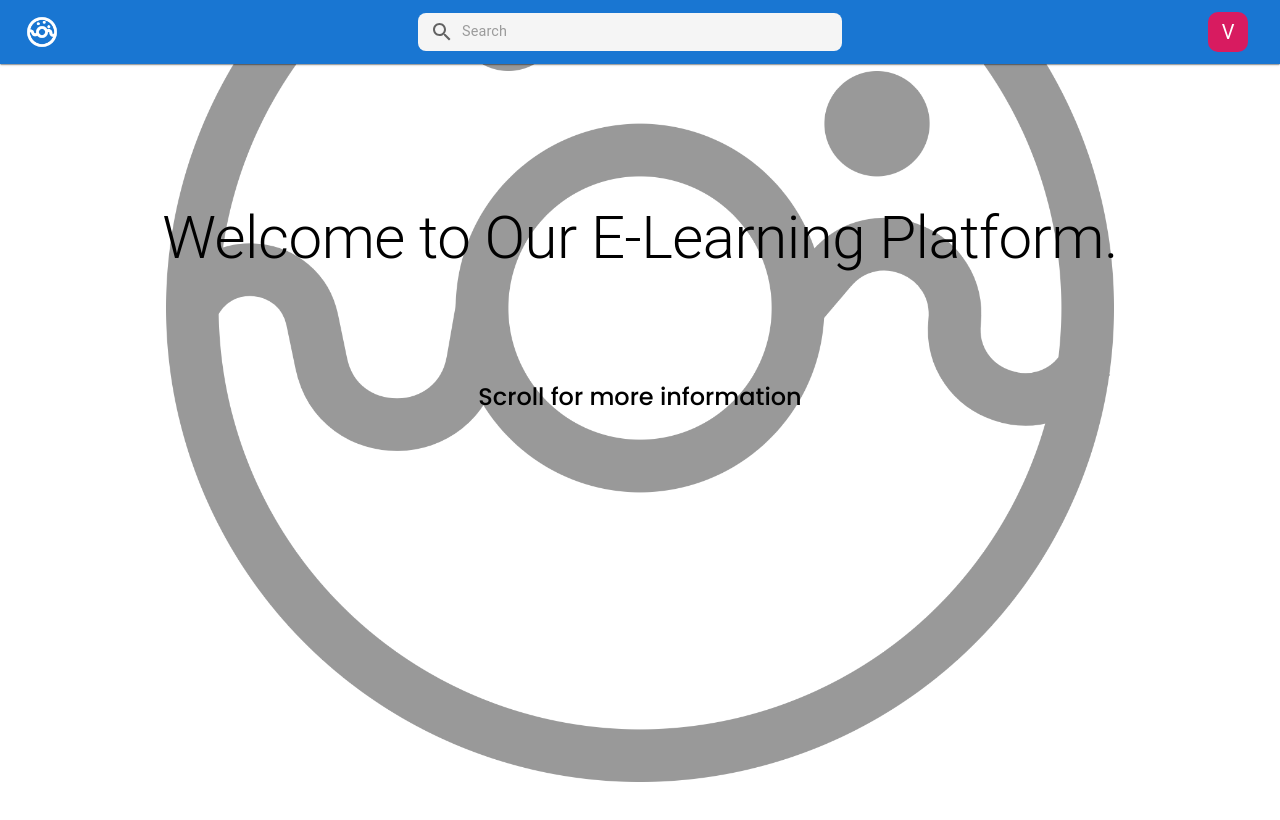
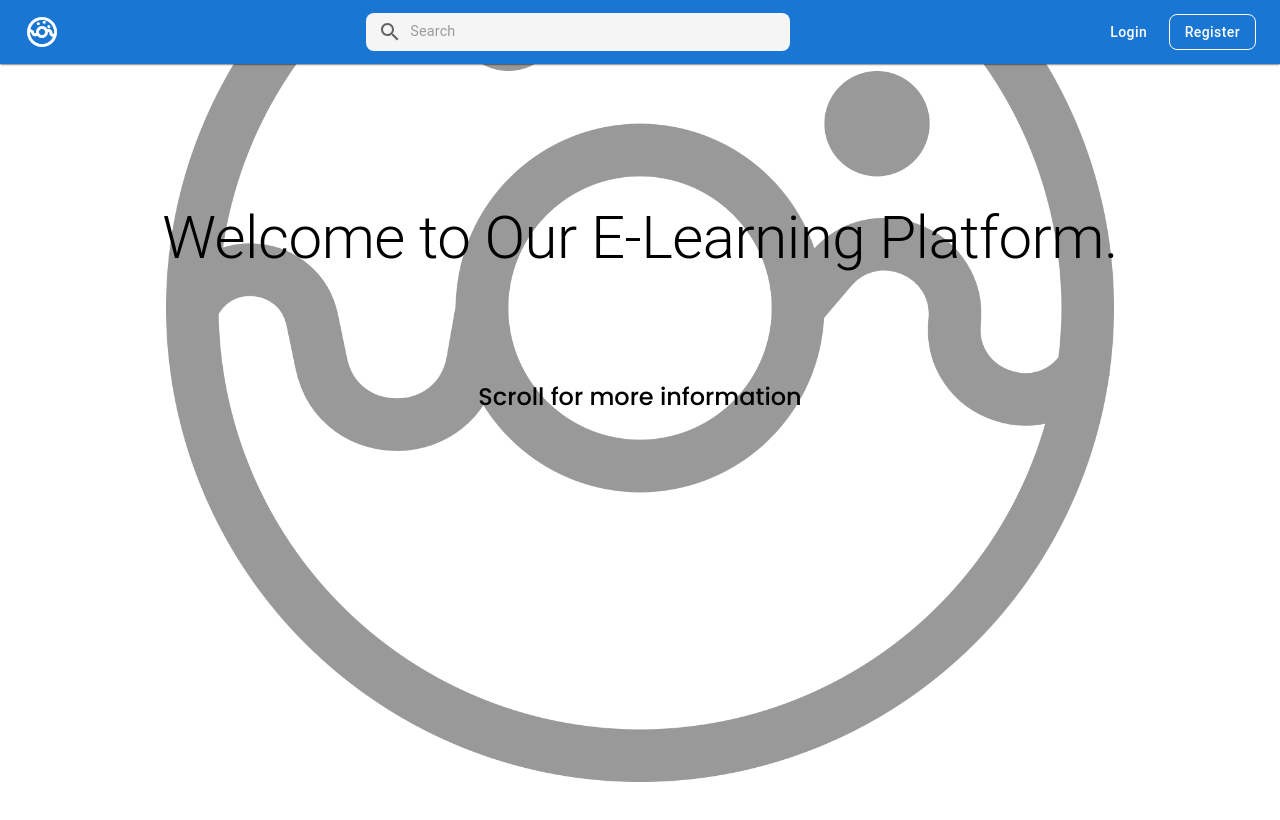
Before and after one commit to vokenboy/ai-elearning-system, a React (Vite) app in the folder ai-elearning-system-fe/: page / in a window 1280 px wide. Shown: the top 820 px of the page. Built offline with nearby package versions, Linux system fonts and the light colour scheme.

Commit message:
Header fix

```diff
--- a/ai-elearning-system-fe/src/api/auth/authAPI.js
+++ b/ai-elearning-system-fe/src/api/auth/authAPI.js
@@ -1,4 +1,4 @@
-const API_BASE_URL = "http://localhost:5000/api/users";
+const API_BASE_URL = "http://localhost:8000/api/users";
 
 export async function registerUser(userData) {
     try {
@@ -38,10 +38,8 @@ export async function loginUser(credentials) {
 
         const data = await response.json();
 
-        // Store token in localStorage
         localStorage.setItem("jwt", data.token);
 
-        // If user data is included in the response, store that too
         if (data.user) {
             localStorage.setItem("user", JSON.stringify(data.user));
         }
--- a/ai-elearning-system-fe/src/components/AiFeedback.jsx
+++ b/ai-elearning-system-fe/src/components/AiFeedback.jsx
@@ -1,9 +1,17 @@
-import { Typography, Paper } from "@mui/material"
+import { Typography, Paper } from "@mui/material";
 
 export default function AIFeedback({ feedback }) {
-  return (
-    <Paper elevation={0} variant="outlined" sx={{ p: 2, bgcolor: "primary.light", color: "primary.contrastText" }}>
-      <Typography variant="body1">{feedback}</Typography>
-    </Paper>
-  )
+    return (
+        <Paper
+            elevation={0}
+            variant="outlined"
+            sx={{
+                p: 2,
+                bgcolor: "primary.light",
+                color: "primary.contrastText",
+            }}
+        >
+            <Typography variant="body1">{feedback}</Typography>
+        </Paper>
+    );
 }
--- a/ai-elearning-system-fe/src/components/Header.jsx
+++ b/ai-elearning-system-fe/src/components/Header.jsx
@@ -9,13 +9,16 @@ import {
     Avatar,
     Paper,
     Popover,
+    Button,
 } from "@mui/material";
 import SearchIcon from "@mui/icons-material/Search";
 import icon from "./icon.png";
 import ProfileMenu from "./ProfileMenu";
+import { useAuth } from "../context/authContext";
 
 const Header = () => {
     const navigate = useNavigate();
+    const { authenticated, user } = useAuth();
     const [anchorEl, setAnchorEl] = useState(null);
 
     const handleAvatarClick = (event) => {
@@ -63,6 +66,29 @@ const Header = () => {
                         />
                     </Paper>
 
+                    <Box sx={{ display: "flex", alignItems: "center", gap: 1 }}>
+                        {!authenticated ? (
+                            <>
+                                <Button
+                                    color="inherit"
+                                    onClick={() => navigate("/login")}
+                                    sx={{ textTransform: "none" }}
+                                >
+                                    Login
+                                </Button>
+                                <Button
+                                    variant="outlined"
+                                    color="inherit"
+                                    onClick={() => navigate("/register")}
+                                    sx={{
+                                        textTransform: "none",
+                                        borderRadius: "8px",
+                                    }}
+                                >
+                                    Register
+                                </Button>
+                            </>
+                        ) : (
                             <IconButton onClick={handleAvatarClick}>
                                 <Avatar
                                     variant="square"
@@ -71,12 +97,16 @@ const Header = () => {
                                         borderRadius: "10px",
                                     }}
                                 >
-                            V
+                                    {user?.name?.charAt(0)?.toUpperCase() ||
+                                        "U"}
                                 </Avatar>
                             </IconButton>
+                        )}
+                    </Box>
                 </Toolbar>
             </AppBar>
 
+            {authenticated && (
                 <Popover
                     open={open}
                     anchorEl={anchorEl}
@@ -95,6 +125,7 @@ const Header = () => {
                 >
                     <ProfileMenu />
                 </Popover>
+            )}
         </>
     );
 };
--- a/ai-elearning-system-fe/src/components/ProfileMenu.jsx
+++ b/ai-elearning-system-fe/src/components/ProfileMenu.jsx
@@ -12,8 +12,18 @@ import {
 import PersonIcon from "@mui/icons-material/Person";
 import GroupAddIcon from "@mui/icons-material/GroupAdd";
 import LogoutIcon from "@mui/icons-material/Logout";
+import { useAuth } from "../context/authContext";
+import { useNavigate } from "react-router-dom";
 
 const ProfileDropDown = () => {
+    const { logout, user } = useAuth();
+    const navigate = useNavigate();
+
+    const handleLogout = () => {
+        logout();
+        navigate("/login");
+    };
+
     return (
         <Paper
             elevation={6}
@@ -45,13 +55,13 @@ const ProfileDropDown = () => {
                         fontSize: "1.5rem",
                     }}
                 >
-                    V
+                    {user?.name?.charAt(0)?.toUpperCase() || "U"}
                 </Avatar>
                 <Typography fontWeight={600} mt={1}>
-                    Vilius Tamašauskas
+                    {user?.name || "User"}
                 </Typography>
                 <Typography variant="body2" color="text.secondary">
-                    @vokenboy • Joined April 2025
+                    @{user?.username || "guest"} • Joined April 2025
                 </Typography>
             </Box>
 
@@ -72,7 +82,7 @@ const ProfileDropDown = () => {
 
                 <Divider sx={{ my: 1 }} />
 
-                <ListItemButton>
+                <ListItemButton onClick={handleLogout}>
                     <ListItemIcon>
                         <LogoutIcon />
                     </ListItemIcon>
--- a/ai-elearning-system-fe/src/pages/CourseContent.jsx
+++ b/ai-elearning-system-fe/src/pages/CourseContent.jsx
@@ -82,12 +82,12 @@ const CourseContent = () => {
                     </Button>
                 )}
 
-                <Typography variant="body1" paragraph>
+                {/* <Typography variant="body1" paragraph>
                     <strong>Tags:</strong>{" "}
                     {selectedTopic?.tags?.length > 0
                         ? selectedTopic.tags.join(", ")
                         : "None"}
-                </Typography>
+                </Typography> */}
             </Container>
         </DashboardLayout>
     );
--- a/ai-elearning-system-fe/src/pages/Login.jsx
+++ b/ai-elearning-system-fe/src/pages/Login.jsx
@@ -32,7 +32,7 @@ const Login = () => {
 
     useEffect(() => {
         if (localStorage.getItem("jwt")) {
-            navigate("/");
+            navigate("/courses");
         }
     }, [navigate]);
 
@@ -51,7 +51,9 @@ const Login = () => {
             if (response.user) {
                 setUser(response.user);
             }
-            navigate("/");
+            console.log("Login successful:", response);
+            console.log("User data:", response.jwt);
+            navigate("/courses");
         } catch (err) {
             setError(err.message);
             console.error("Login failed:", err.message);
```
Lines whose indentation alone changed are shown as unchanged.
